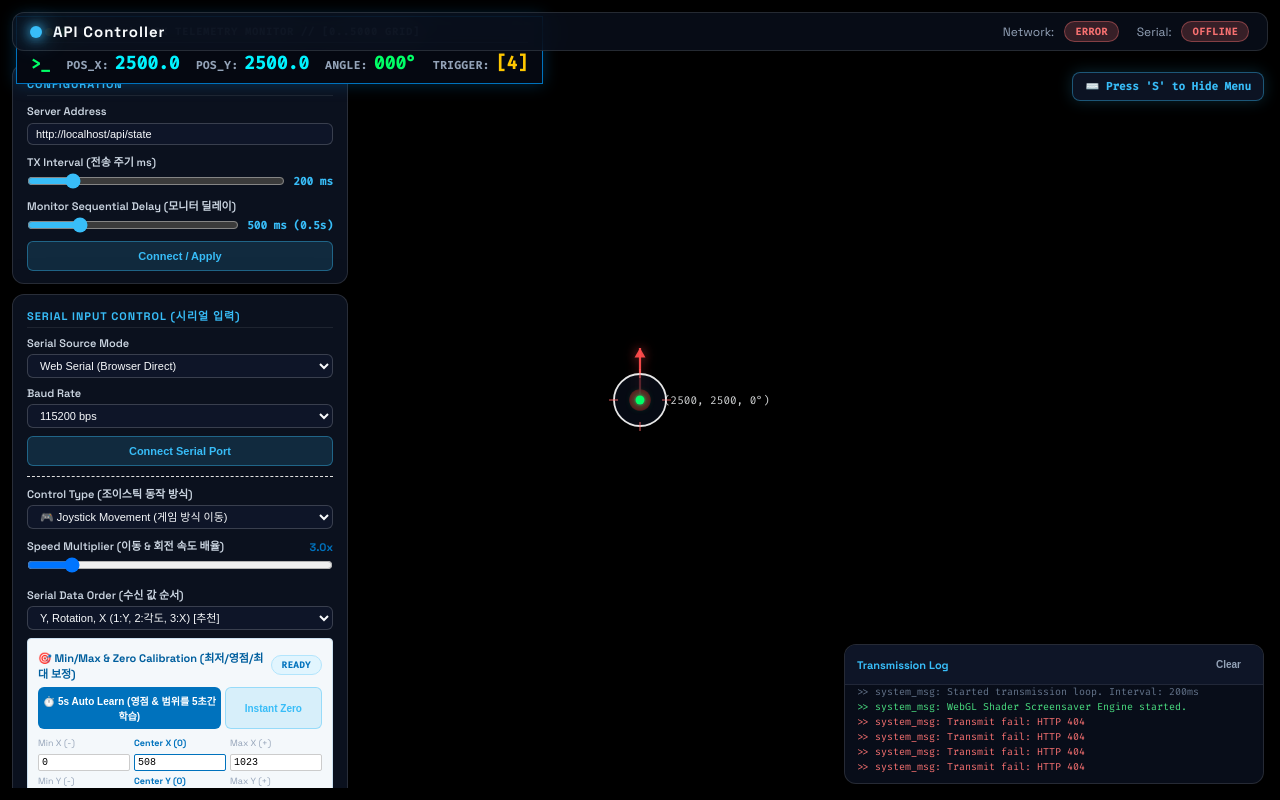
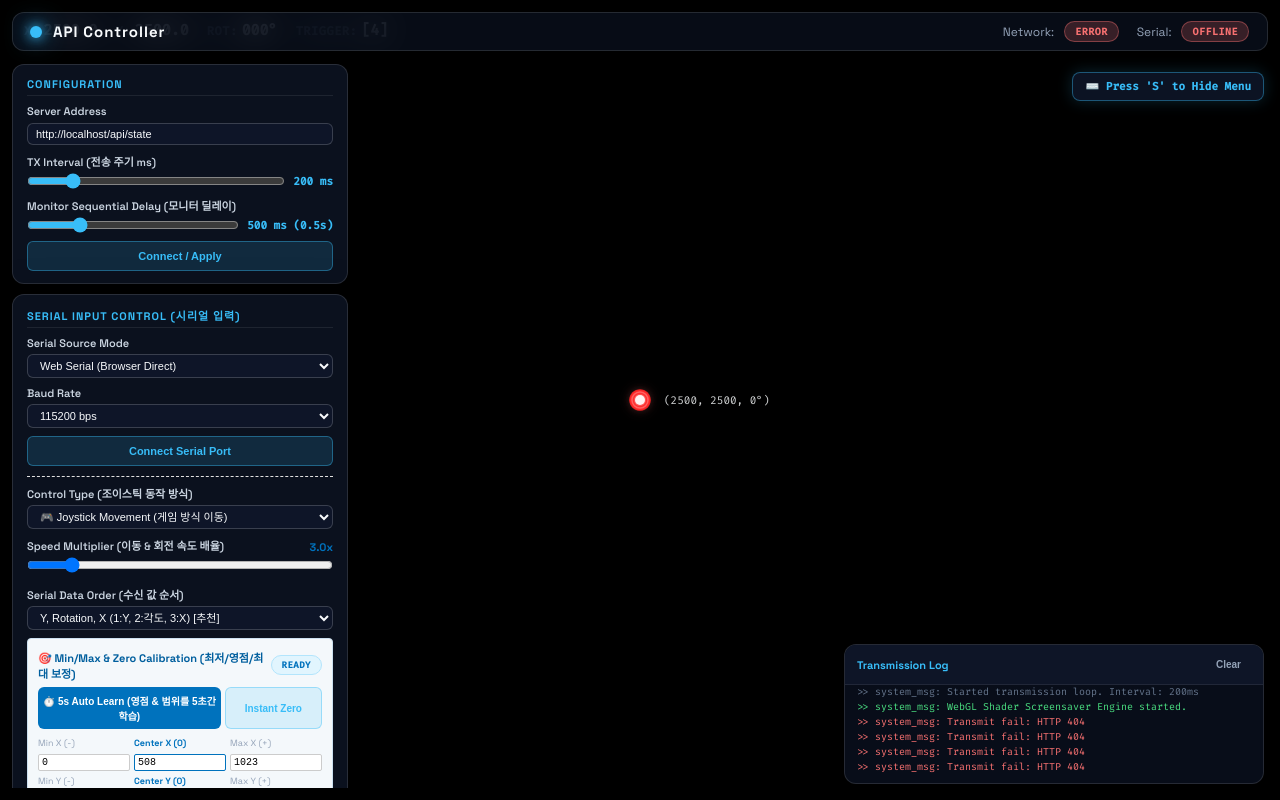
Before and after one commit to thisnicework/position-api-generator, a website: page public/index.html in a window 1280 px wide. Drawn offline with nearby package versions, Linux system fonts and the light colour scheme; no server answers; animation ran at ten frames a second.

Commit message:
style: Apply ultra-minimalist borderless text HUD and single guide point dot cursor

```diff
--- a/public/app.js
+++ b/public/app.js
@@ -1789,72 +1789,29 @@
   }
 
 
-  // Render Julia Plots.jl / MATLAB Scientific Vector Plot Marker at (screenX, screenY)
+  // Render Single Precision Guide Point Dot Cursor at (screenX, screenY)
   ctx.save();
   ctx.translate(screenX, screenY);
 
-  const markerRadius = 26; // Precision scientific plot marker radius (52px diameter)
-  const radAngle = (state.rotation * Math.PI) / 180;
-
-  // 1. MATLAB/Julia Quiver Vector Ray Arrow pointing in direction of state.rotation
-  const vecLength = 52; // Vector arrow length
-  const tipX = Math.sin(radAngle) * vecLength; // 0 deg is UP (-Y)
-  const tipY = -Math.cos(radAngle) * vecLength;
-
-  ctx.save();
-  ctx.shadowColor = `hsla(${currentHue}, 100%, 65%, 0.6)`;
+  // Outer Subtle Soft Glow
+  ctx.shadowColor = `hsla(${currentHue}, 100%, 75%, 0.8)`;
   ctx.shadowBlur = 12;
-  ctx.strokeStyle = `hsla(${currentHue}, 100%, 65%, 0.95)`; // Julia/MATLAB Dynamic Vector Line
-  ctx.lineWidth = 2.2;
+
+  // Single Precision Core Dot
+  ctx.fillStyle = '#FFFFFF';
   ctx.beginPath();
-  ctx.moveTo(0, 0);
-  ctx.lineTo(tipX, tipY);
+  ctx.arc(0, 0, 5, 0, Math.PI * 2);
+  ctx.fill();
+
+  // Subtle Outer Pearl Ring
+  ctx.strokeStyle = `hsla(${currentHue}, 100%, 70%, 0.9)`;
+  ctx.lineWidth = 1.5;
+  ctx.beginPath();
+  ctx.arc(0, 0, 8, 0, Math.PI * 2);
   ctx.stroke();
 
-  // Draw Arrowhead Tip for Vector Quiver
-  const arrowAngle = Math.atan2(tipY, tipX);
-  const headLen = 11;
-  ctx.fillStyle = `hsla(${currentHue}, 100%, 65%, 0.95)`;
-  ctx.beginPath();
-  ctx.moveTo(tipX, tipY);
-  ctx.lineTo(tipX - headLen * Math.cos(arrowAngle - Math.PI / 6), tipY - headLen * Math.sin(arrowAngle - Math.PI / 6));
-  ctx.lineTo(tipX - headLen * Math.cos(arrowAngle + Math.PI / 6), tipY - headLen * Math.sin(arrowAngle + Math.PI / 6));
-  ctx.closePath();
-  ctx.fill();
   ctx.restore();
 
-  // 2. Scientific Marker Outer Circle (MATLAB 'o' plot marker)
-  ctx.strokeStyle = 'rgba(255, 255, 255, 0.9)';
-  ctx.lineWidth = 1.8;
-  ctx.fillStyle = 'rgba(10, 16, 30, 0.65)';
-  ctx.beginPath();
-  ctx.arc(0, 0, markerRadius, 0, Math.PI * 2);
-  ctx.fill();
-  ctx.stroke();
-
-  // 3. Precision Scientific Radar Tick Marks at 0, 90, 180, 270 deg
-  ctx.strokeStyle = `hsla(${currentHue}, 100%, 70%, 0.75)`;
-  ctx.lineWidth = 1.2;
-  const tickInner = markerRadius - 4;
-  const tickOuter = markerRadius + 5;
-
-  [0, Math.PI / 2, Math.PI, (3 * Math.PI) / 2].forEach(ang => {
-    ctx.beginPath();
-    ctx.moveTo(Math.cos(ang) * tickInner, Math.sin(ang) * tickInner);
-    ctx.lineTo(Math.cos(ang) * tickOuter, Math.sin(ang) * tickOuter);
-    ctx.stroke();
-  });
-
-  // 4. Center Precision Focus Dot (Julia Plots.jl Marker Core)
-  ctx.fillStyle = '#00ff66';
-  ctx.shadowColor = '#00ff66';
-  ctx.shadowBlur = 10;
-  ctx.beginPath();
-  ctx.arc(0, 0, 4.5, 0, Math.PI * 2);
-  ctx.fill();
-  ctx.shadowColor = 'transparent';
-
-  ctx.restore();
 
 
 
--- a/public/index.html
+++ b/public/index.html
@@ -377,34 +377,16 @@
         <div class="canvas-wrapper" style="position: relative;">
           <div id="toggle-menu-hint" class="menu-toggle-hint" title="Press 'S' key to toggle side menu">⌨️ Press 'S' to Hide Menu</div>
 
-          <!-- Authentic MATLAB / UNIX Terminal Header HUD Overlay (Pinned to Top-Left) -->
+          <!-- Ultra-Minimalist Top-Left Text Overlay (No Box, No Border) -->
           <div id="terminal-hud-overlay" class="terminal-hud-overlay">
-            <div class="terminal-hud-header-bar">
-              <span class="hud-term-dot red"></span>
-              <span class="hud-term-dot yellow"></span>
-              <span class="hud-term-dot green"></span>
-              <span class="hud-term-title">MATLAB / UNIX TELEMETRY MONITOR // [0..5000 GRID]</span>
-            </div>
             <div class="terminal-hud-line">
-              <span class="terminal-hud-prompt">&gt;_</span>
-              <div class="hud-item-box">
-                <span class="terminal-hud-label">POS_X:</span>
-                <span id="hud-val-x" class="terminal-hud-value">2500.0</span>
-              </div>
-              <div class="hud-item-box">
-                <span class="terminal-hud-label">POS_Y:</span>
-                <span id="hud-val-y" class="terminal-hud-value">2500.0</span>
-              </div>
-              <div class="hud-item-box">
-                <span class="terminal-hud-label">ANGLE:</span>
-                <span id="hud-val-rot" class="terminal-hud-rot">000°</span>
-              </div>
-              <div class="hud-item-box">
-                <span class="terminal-hud-label">TRIGGER:</span>
-                <span id="hud-val-act" class="terminal-hud-act">[4]</span>
-              </div>
+              <span class="hud-item-box"><span class="terminal-hud-label">X:</span> <span id="hud-val-x" class="terminal-hud-value">2500.0</span></span>
+              <span class="hud-item-box"><span class="terminal-hud-label">Y:</span> <span id="hud-val-y" class="terminal-hud-value">2500.0</span></span>
+              <span class="hud-item-box"><span class="terminal-hud-label">ROT:</span> <span id="hud-val-rot" class="terminal-hud-rot">0°</span></span>
+              <span class="hud-item-box"><span class="terminal-hud-label">TRIGGER:</span> <span id="hud-val-act" class="terminal-hud-act">4</span></span>
             </div>
           </div>
+
 
 
           <canvas id="gl-canvas" style="position: absolute; top:0; left:0; width:100%; height:100%; z-index: 1;"></canvas>
--- a/public/style.css
+++ b/public/style.css
@@ -82,122 +82,70 @@
   opacity: 1.0 !important;
 }
 
-/* Authentic MATLAB / UNIX Terminal Header HUD Overlay */
+/* Ultra-Minimalist Top-Left Text Overlay (No Box, No Border, Clean Monospace) */
 .terminal-hud-overlay {
   position: absolute;
-  top: 16px;
-  left: 16px;
+  top: 20px;
+  left: 24px;
   z-index: 100;
-  background: #050811;
-  border: 1px solid #0072bd;
-  box-shadow: 0 0 15px rgba(0, 114, 189, 0.35);
+  background: transparent !important;
+  border: none !important;
+  box-shadow: none !important;
   border-radius: 0px;
-  padding: 8px 14px;
+  padding: 0px;
   font-family: 'Fira Code', 'Consolas', 'Courier New', monospace;
-  color: #00f3ff;
   pointer-events: none;
   transition: all 0.2s ease-in-out;
-}
-
-.terminal-hud-header-bar {
-  display: flex;
-  align-items: center;
-  gap: 6px;
-  border-bottom: 1px solid #1e293b;
-  padding-bottom: 4px;
-  margin-bottom: 8px;
-}
-
-.hud-term-dot {
-  width: 8px;
-  height: 8px;
-  border-radius: 50%;
-}
-.hud-term-dot.red { background: #ff5f56; }
-.hud-term-dot.yellow { background: #ffbd2e; }
-.hud-term-dot.green { background: #27c93f; }
-
-.hud-term-title {
-  font-size: 10px;
-  color: #64748b;
-  font-weight: 700;
-  letter-spacing: 1px;
-  margin-left: 4px;
 }
 
 .terminal-hud-line {
   display: flex;
   align-items: center;
-  gap: 16px;
-}
-
-.terminal-hud-prompt {
-  color: #00ff66;
-  font-size: 16px;
-  font-weight: 900;
+  gap: 18px;
 }
 
 .hud-item-box {
   display: flex;
   align-items: baseline;
-  gap: 6px;
+  gap: 4px;
 }
 
 .terminal-hud-label {
-  color: #94a3b8;
-  font-size: 11px;
+  color: #64748b;
+  font-size: 12px;
   font-weight: 700;
   letter-spacing: 0.5px;
 }
 
-.terminal-hud-value {
-  color: #00f3ff;
-  font-size: 18px;
-  font-weight: 800;
+.terminal-hud-value,
+.terminal-hud-rot,
+.terminal-hud-act {
+  color: #e2e8f0;
+  font-size: 15px;
+  font-weight: 700;
   font-family: 'Fira Code', 'Consolas', monospace;
 }
 
-.terminal-hud-rot {
-  color: #00ff66;
-  font-size: 18px;
-  font-weight: 800;
-  font-family: 'Fira Code', 'Consolas', monospace;
-}
-
-.terminal-hud-act {
-  color: #ffc700;
-  font-size: 18px;
-  font-weight: 800;
-  font-family: 'Fira Code', 'Consolas', monospace;
-}
-
-/* Enlarge & Pin HUD strictly to Top-Left in Screensaver Mode ('S' key) */
+/* Screensaver Mode ('S' key) - Pin strictly to Top-Left, enlarge text slightly without box/border */
 .app-container.screensaver-mode .terminal-hud-overlay,
 .main-grid.hide-controls .terminal-hud-overlay {
   opacity: 1.0 !important;
   pointer-events: auto !important;
   transform: none !important;
   position: fixed !important;
-  top: 20px !important;
-  left: 20px !important;
-  right: auto !important;
-  bottom: auto !important;
-  padding: 14px 22px;
-  background: #000000 !important;
-  border: 1.5px solid #00ff66 !important;
-  box-shadow: 0 0 25px rgba(0, 255, 102, 0.3) !important;
-  border-radius: 0px !important;
+  top: 24px !important;
+  left: 24px !important;
+  background: transparent !important;
+  border: none !important;
+  box-shadow: none !important;
+  padding: 0px !important;
   z-index: 9999 !important;
-}
-
-.app-container.screensaver-mode .terminal-hud-prompt,
-.main-grid.hide-controls .terminal-hud-prompt {
-  font-size: 26px;
 }
 
 .app-container.screensaver-mode .terminal-hud-label,
 .main-grid.hide-controls .terminal-hud-label {
-  font-size: 14px;
+  font-size: 13px;
+  color: #94a3b8;
 }
 
 .app-container.screensaver-mode .terminal-hud-value,
@@ -206,8 +154,10 @@
 .main-grid.hide-controls .terminal-hud-value,
 .main-grid.hide-controls .terminal-hud-rot,
 .main-grid.hide-controls .terminal-hud-act {
-  font-size: 28px;
+  font-size: 18px;
+  color: #ffffff;
 }
+
 
 
 
```
